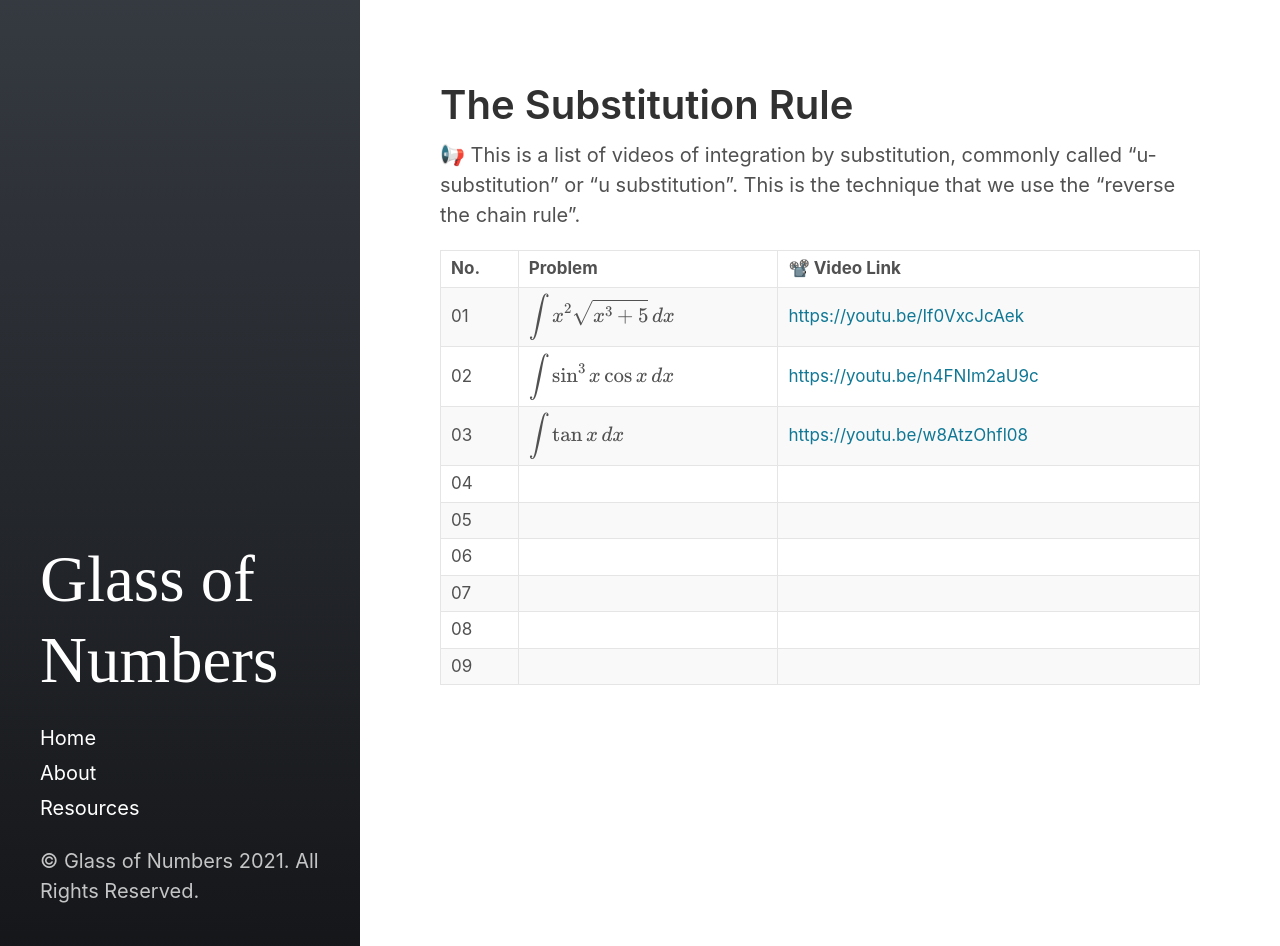
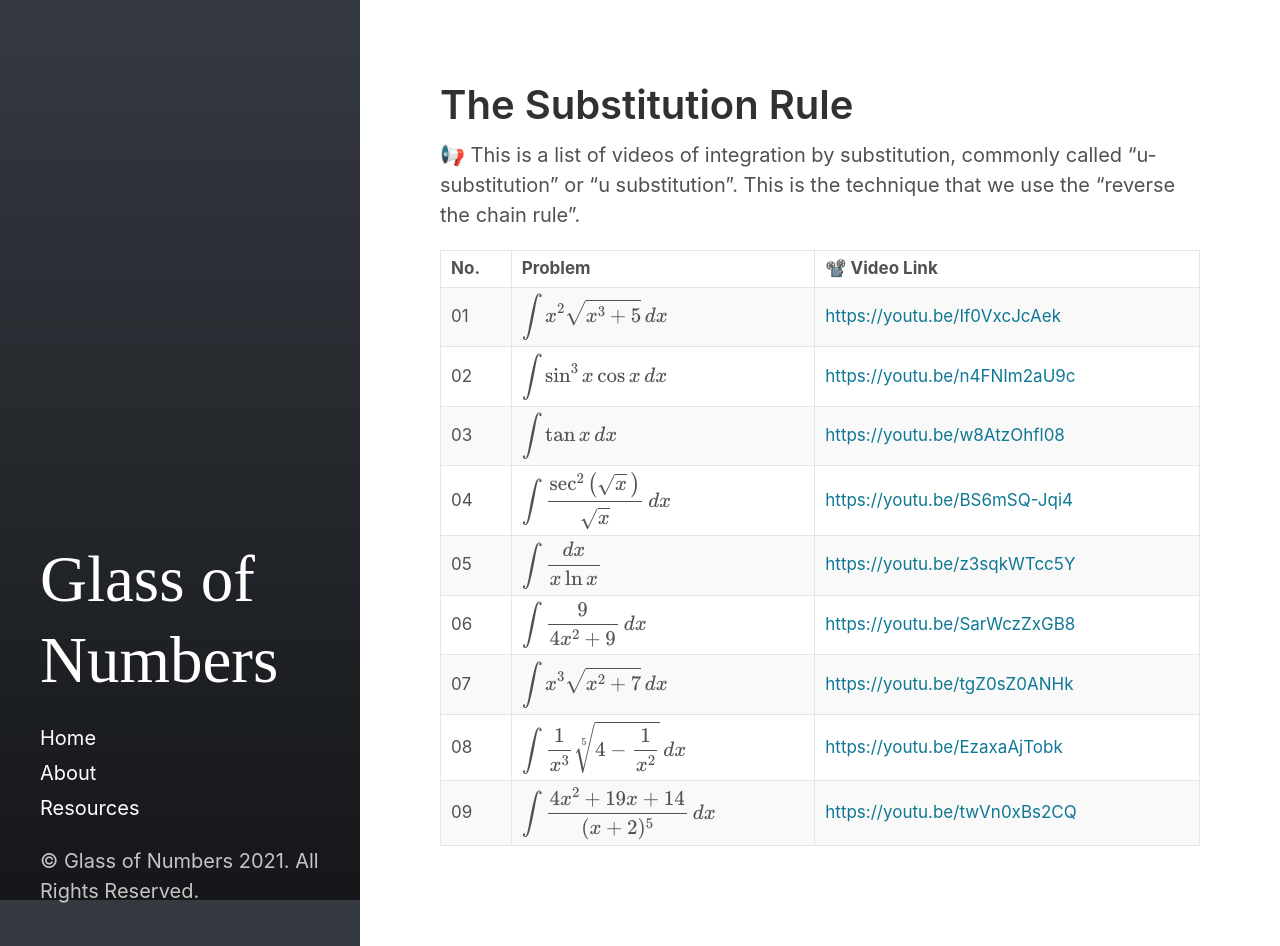
Before and after one commit to mokcak/mokcak.github.io, a Jekyll site: the page built from category/videos/calculus/substitution_rule.md, in a window 1280 px wide and 946 px high. Built offline with Jekyll 4.4.1, drawn with Linux system fonts in a browser that asks for light colours; formulas are drawn with MathJax 3.

Commit message:
Update substitution_rule.md

```diff
--- a/category/videos/calculus/substitution_rule.md
+++ b/category/videos/calculus/substitution_rule.md
@@ -5,14 +5,14 @@ title: The Substitution Rule
 
 📢 This is a list of videos of integration by substitution, commonly called "u-substitution" or "u substitution". This is the technique that we use the "reverse the chain rule".
 
-| No.  | Problem                                        | 📽️ Video Link                                                 |
-| ---- | ---------------------------------------------- | ------------------------------------------------------------ |
-| 01   | $$\displaystyle \int x^2\sqrt{x^3 + 5} \, dx$$ | <a href="https://youtu.be/If0VxcJcAek" target="_blank">https://youtu.be/If0VxcJcAek</a> |
-| 02   | $$\displaystyle \int \sin^{3}x\cos x \, dx$$   | <a href="https://youtu.be/n4FNIm2aU9c" target="_blank">https://youtu.be/n4FNIm2aU9c</a> |
-| 03   | $$\displaystyle \int \tan x \, dx$$            | <a href="https://youtu.be/w8AtzOhfl08" target="_blank">https://youtu.be/w8AtzOhfl08</a> |
-| 04   |                                                |                                                              |
-| 05   |                                                |                                                              |
-| 06   |                                                |                                                              |
-| 07   |                                                |                                                              |
-| 08   |                                                |                                                              |
-| 09   |                                                |                                                              |
+| No.  | Problem                                                      | 📽️ Video Link                                                 |
+| ---- | ------------------------------------------------------------ | ------------------------------------------------------------ |
+| 01   | $$\displaystyle \int x^2\sqrt{x^3 + 5} \, dx$$               | <a href="https://youtu.be/If0VxcJcAek" target="_blank">https://youtu.be/If0VxcJcAek</a> |
+| 02   | $$\displaystyle \int \sin^{3}x\cos x \, dx$$                 | <a href="https://youtu.be/n4FNIm2aU9c" target="_blank">https://youtu.be/n4FNIm2aU9c</a> |
+| 03   | $$\displaystyle \int \tan x \, dx$$                          | <a href="https://youtu.be/w8AtzOhfl08" target="_blank">https://youtu.be/w8AtzOhfl08</a> |
+| 04   | $$\displaystyle \int \frac{\sec^2\left(\sqrt{x}\,\right)}{\sqrt{x}} \, dx$$ | <a href="https://youtu.be/BS6mSQ-Jqi4" target="_blank">https://youtu.be/BS6mSQ-Jqi4</a> |
+| 05   | $$\displaystyle \int \frac{dx}{x\ln x}$$                     | <a href="https://youtu.be/z3sqkWTcc5Y" target="_blank">https://youtu.be/z3sqkWTcc5Y</a> |
+| 06   | $$\displaystyle \int \frac{9}{4x^2 + 9} \, dx$$              | <a href="https://youtu.be/SarWczZxGB8" target="_blank">https://youtu.be/SarWczZxGB8</a> |
+| 07   | $$\displaystyle \int x^3 \sqrt{x^2 + 7} \, dx$$              | <a href="https://youtu.be/tgZ0sZ0ANHk" target="_blank">https://youtu.be/tgZ0sZ0ANHk</a> |
+| 08   | $$\displaystyle \int \frac{1}{x^3} \sqrt[5]{4 - \frac{1}{x^2}} \, dx$$ | <a href="https://youtu.be/EzaxaAjTobk" target="_blank">https://youtu.be/EzaxaAjTobk</a> |
+| 09   | $$\displaystyle \int \frac{4x^2 + 19x + 14}{(x + 2)^5} \, dx$$ | <a href="https://youtu.be/twVn0xBs2CQ" target="_blank">https://youtu.be/twVn0xBs2CQ</a> |
```
